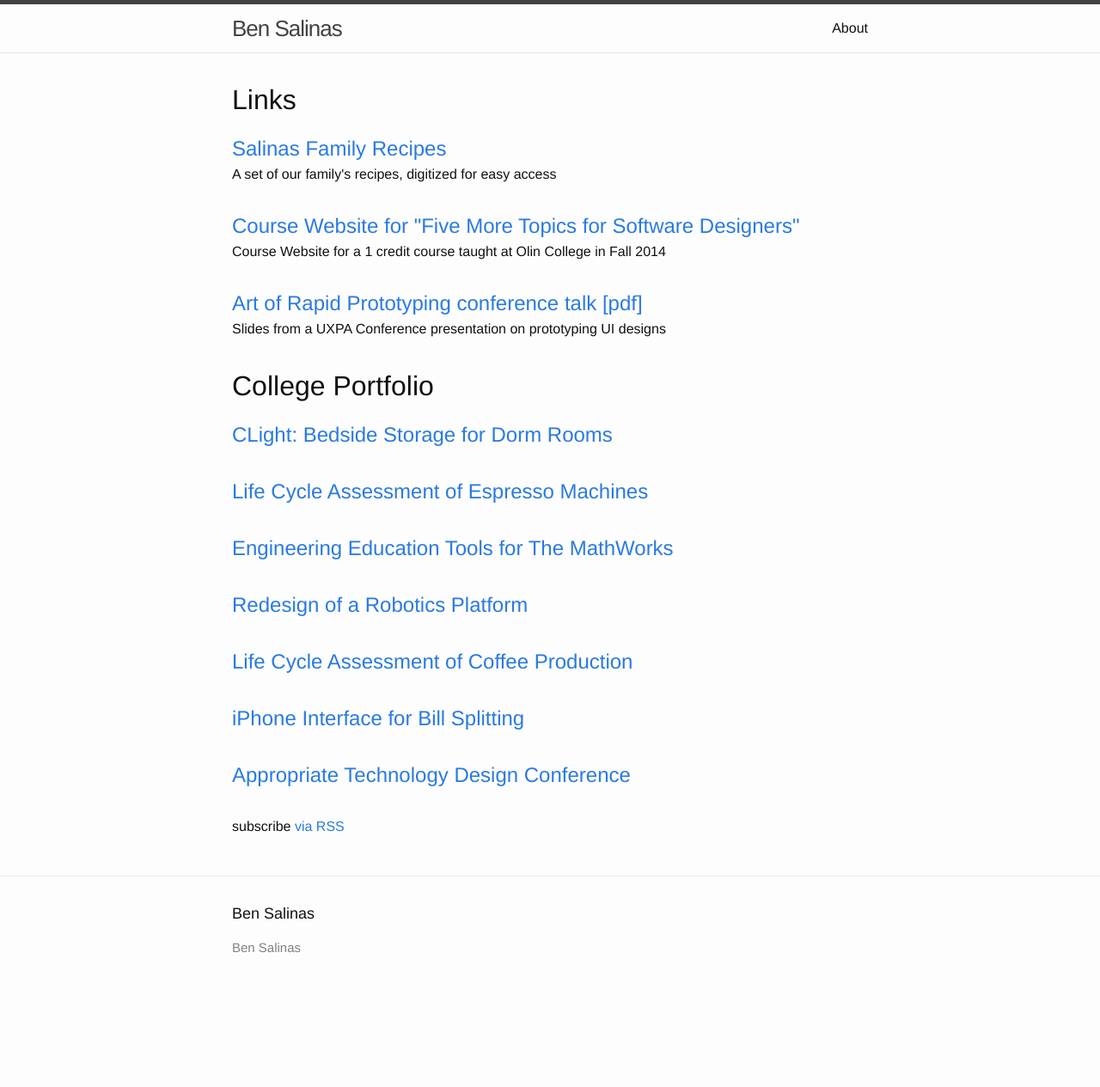
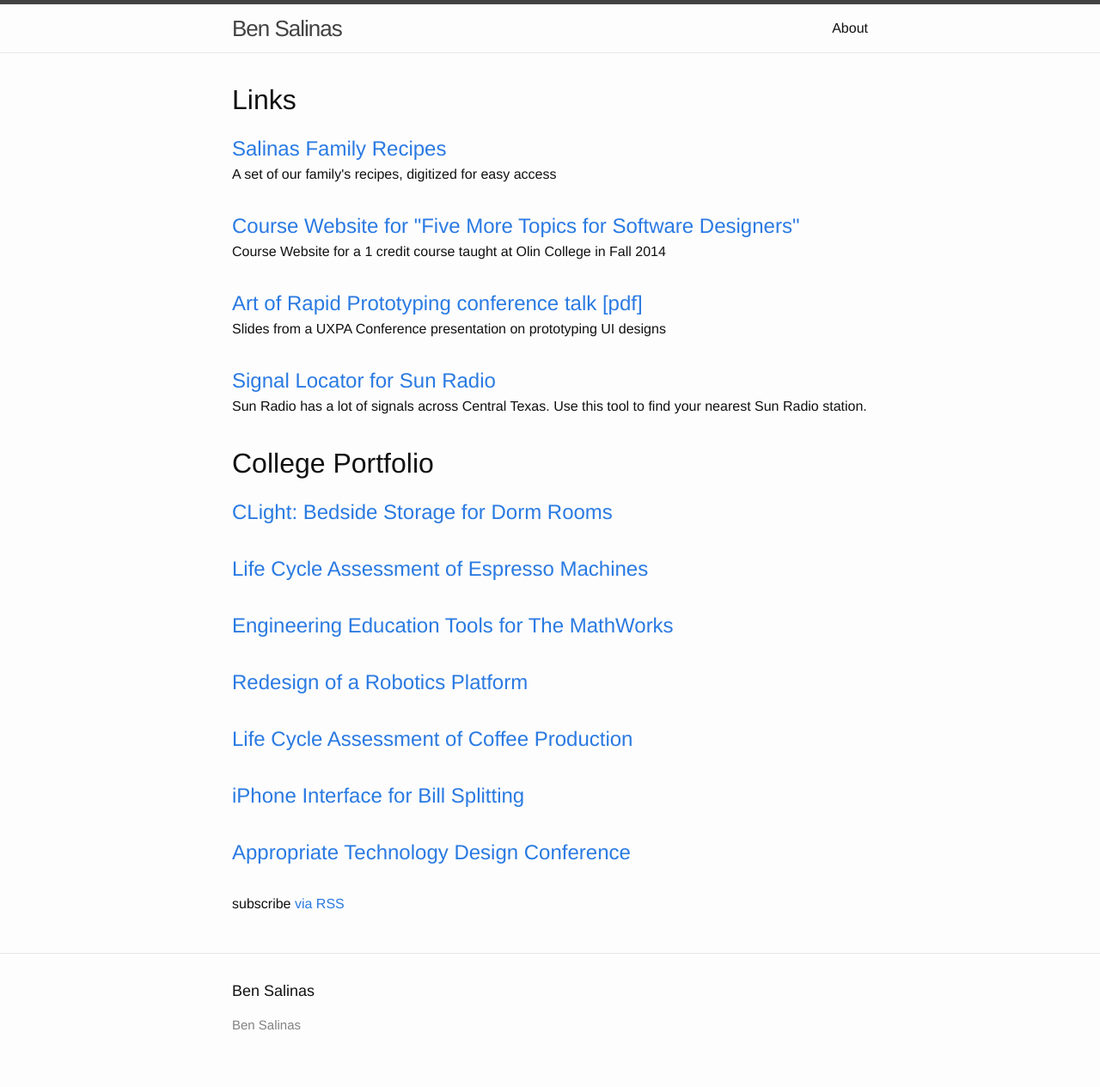
Before and after one commit to bsalinas/bsalinas.github.io, a Jekyll site: the page built from index.html, in a window 1280 px wide. Shown: the whole page at 86% size. Built offline with Jekyll 4.4.1, drawn with Linux system fonts in a browser that asks for light colours; before the commit the page ends 1175 px from its top, so only the background shows below that.

Commit message:
Add link

```diff
--- a/_data/links.json
+++ b/_data/links.json
@@ -13,5 +13,10 @@
         "href":"ArtOfRapidPrototyping.pdf",
         "name":"Art of Rapid Prototyping conference talk [pdf]",
         "description":"Slides from a UXPA Conference presentation on prototyping UI designs"
+    },
+    {
+        "href":"/IWantMySunRadio/",
+        "name":"Signal Locator for Sun Radio",
+        "description":"Sun Radio has a lot of signals across Central Texas. Use this tool to find your nearest Sun Radio station."
     }
 ]
```
